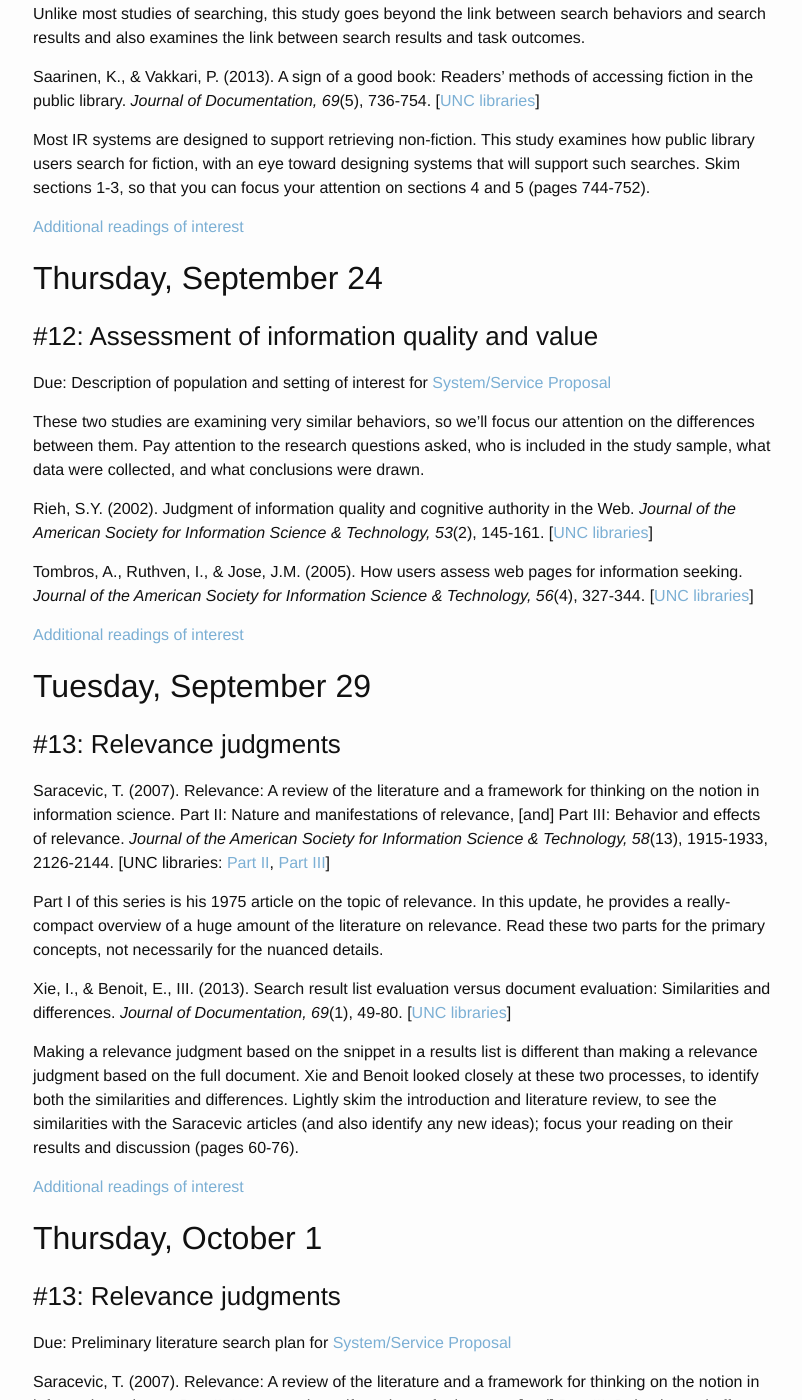
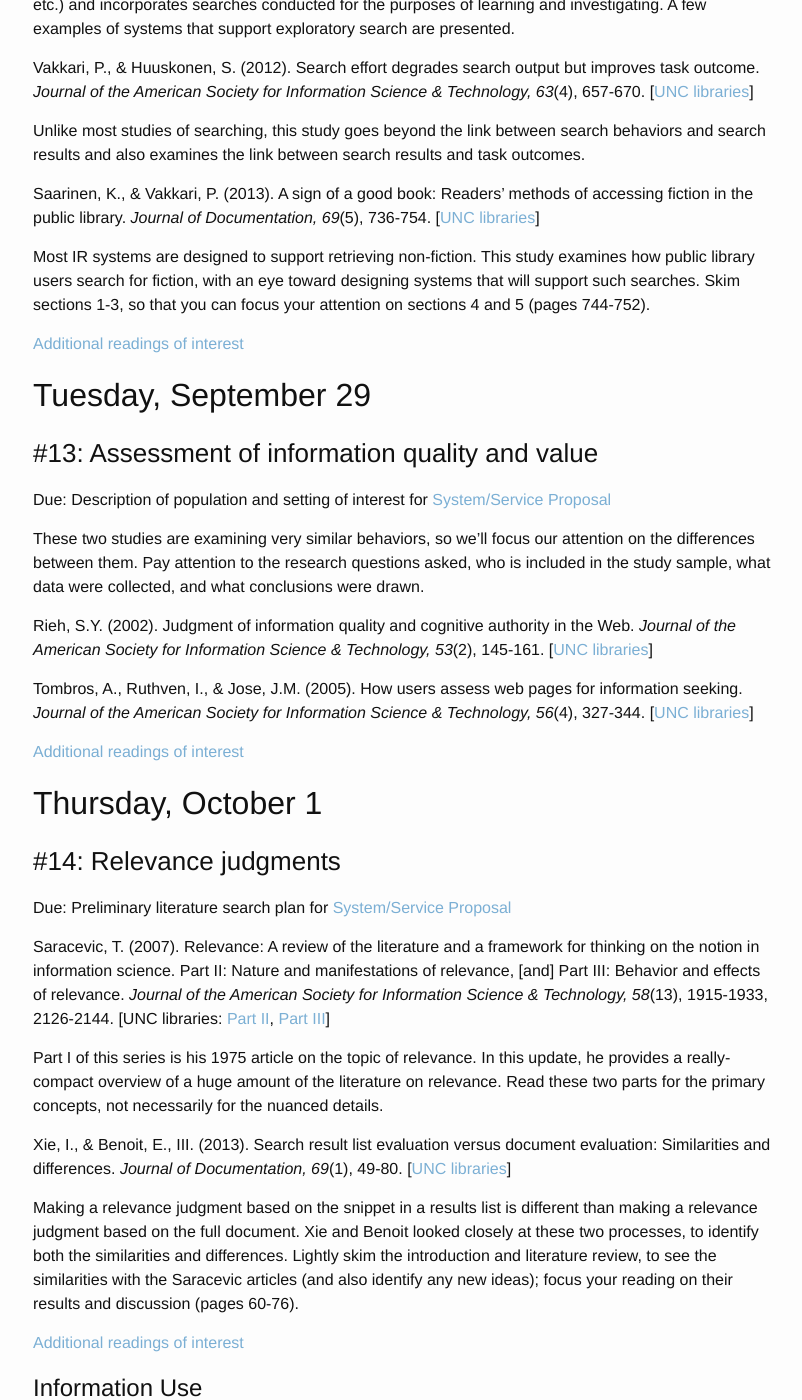
Before and after one commit to jdmar3/inls718, a Jekyll site: the page built from schedule/index.md, in a window 1280 px wide and 1400 px high, scrolled down 6150 px. Shown: the whole window, without its empty margins (237-1039 px from the left). Built offline with Jekyll 4.4.1, drawn with Linux system fonts in a browser that asks for light colours; Markdown is read by kramdown in place of the engine named in the settings; some of the changed text lies outside the part shown.

Commit message:
update schedule

```diff
--- a/schedule/index.md
+++ b/schedule/index.md
@@ -326,9 +330,9 @@ toward designing systems that will support such searches. Skim sections
 
 [Additional readings of interest](/literature/#session10)
 
-## Thursday, September 24
+## Tuesday, September 29
 
-### <span id="session12"></span>\#12: Assessment of information quality and value
+### <span id="session13"></span>\#13: Assessment of information quality and value
 
 Due: Description of population and setting of interest for [System/Service Proposal](/assignments/#proposal)
 
@@ -347,43 +351,9 @@
 
 [Additional readings of interest](/literature/#session11)
 
-## Tuesday, September 29
-
-### <span id="session13"></span>\#13: Relevance judgments
-
-Saracevic, T. (2007). Relevance: A review of the literature and a
-framework for thinking on the notion in information science. Part II:
-Nature and manifestations of relevance, \[and\] Part III: Behavior and
-effects of relevance. *Journal of the American Society for Information
-Science & Technology, 58*(13), 1915-1933, 2126-2144. \[UNC libraries:
-[Part
-II](http://libproxy.lib.unc.edu/login?url=http://dx.doi.org/10.1002/asi.20682),
-[Part
-III](http://libproxy.lib.unc.edu/login?url=http://dx.doi.org/10.1002/asi.20681)\]
-
-Part I of this series is his 1975 article on the topic of relevance. In
-this update, he provides a really-compact overview of a huge amount of
-the literature on relevance. Read these two parts for the primary
-concepts, not necessarily for the nuanced details.
-
-Xie, I., & Benoit, E., III. (2013). Search result list evaluation versus
-document evaluation: Similarities and differences. *Journal of
-Documentation, 69*(1), 49-80. \[[UNC
-libraries](http://libproxy.lib.unc.edu/login?url=http://dx.doi.org/10.1108/00220411311295324)\]
-
-Making a relevance judgment based on the snippet in a results list is
-different than making a relevance judgment based on the full document.
-Xie and Benoit looked closely at these two processes, to identify both
-the similarities and differences. Lightly skim the introduction and
-literature review, to see the similarities with the Saracevic articles
-(and also identify any new ideas); focus your reading on their results
-and discussion (pages 60-76).
-
-[Additional readings of interest](/literature/#session12)
-
 ## Thursday, October 1
 
-### <span id="session13"></span>\#13: Relevance judgments
+### <span id="session13"></span>\#14: Relevance judgments
 
 Due: Preliminary literature search plan for [System/Service Proposal](/assignments/#proposal)
 
```
Also changed, not shown: other parts of schedule/index.md (+5 -1 lines).
